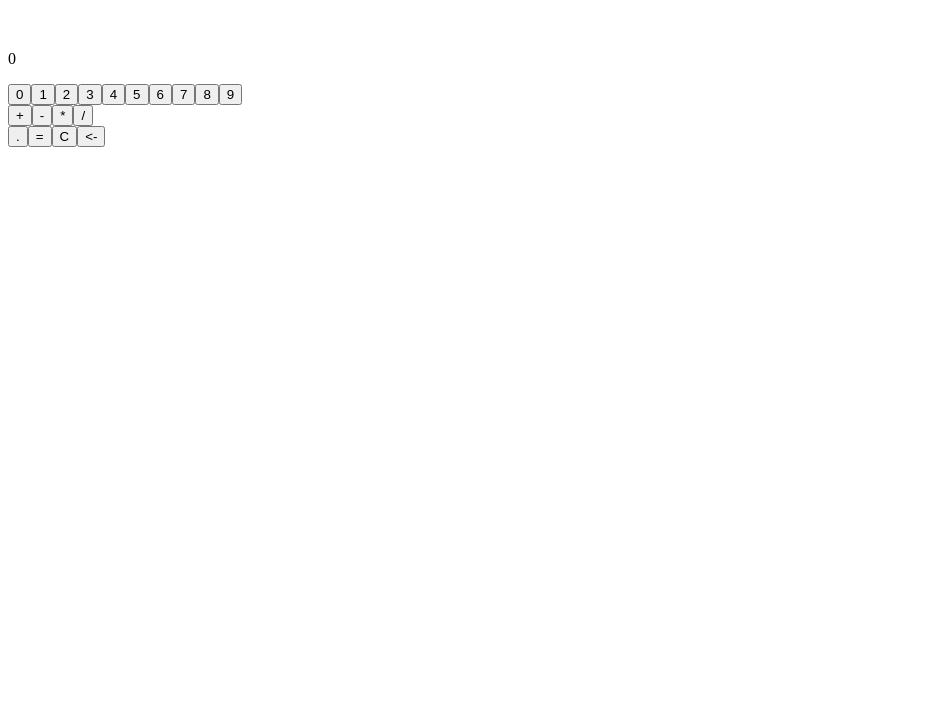
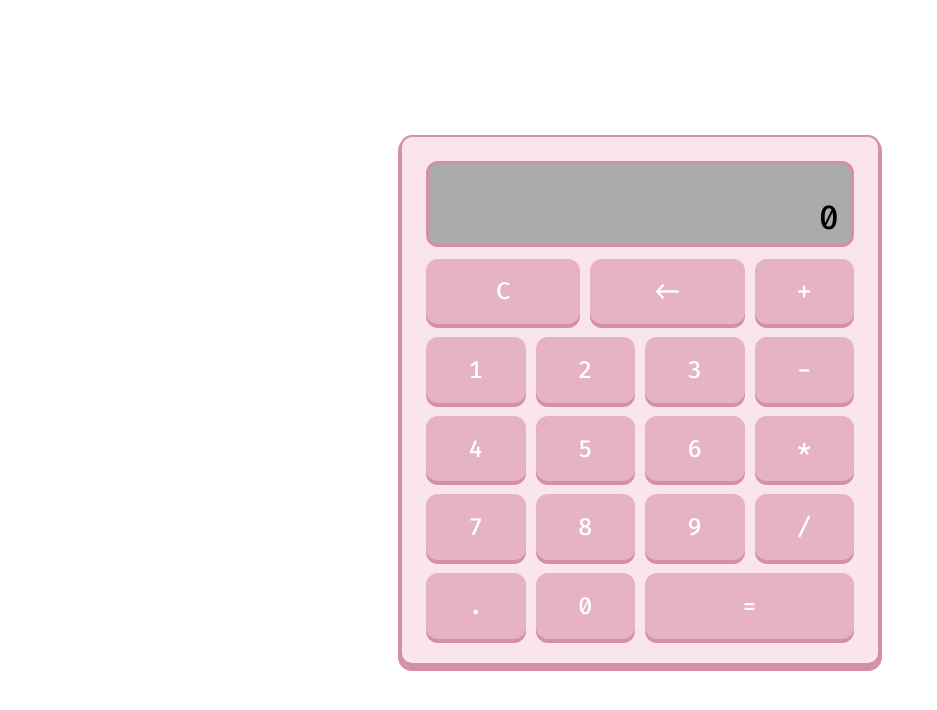
Before and after one commit to g-elena-web/calculator, a React app: page / in a window 1280 px wide. Shown: the whole page, without its empty margins (0-937 px from the left). Built offline with nearby package versions, Linux system fonts and the light colour scheme.

Commit message:
Add styling

```diff
--- /dev/null
+++ b/public/index.css
@@ -0,0 +1,24 @@
+:root {
+    --grey: #ABABAB;
+    --lightpink: #F9E5EB;
+    --pink: #E5B3C1;
+    --darkpink: #D590A3;
+}
+
+* {
+  box-sizing: border-box;
+}
+
+body {
+  width: 100%;
+  margin: 0;
+  padding: 0;
+}
+
+#root {
+  width: 100vw;
+  height: 100vh;
+  display: flex;
+  justify-content: center;
+  align-items: center;
+}
--- a/public/index.html
+++ b/public/index.html
@@ -4,6 +4,7 @@
     <meta charset="utf-8" />
     <meta name="viewport" content="width=device-width, initial-scale=1" />
     <meta name="description" content="Calculator" />
+    <link rel="stylesheet" type="text/css" href="./index.css" />
     <title>Calculator</title>
   </head>
   <body>
--- a/src/components/app/app.css
+++ b/src/components/app/app.css
@@ -0,0 +1,47 @@
+@import url('https://fonts.googleapis.com/css2?family=Fira+Code:wght@500&display=swap');
+
+.app {
+    width: min(90%, 20em);
+    font-size: 24px;
+    line-height: 1.5;
+    font-family: 'Fira Code', monospace;
+    -webkit-user-select: none;
+    -ms-user-select: none;
+    user-select: none;
+    background-color: var(--lightpink);
+    padding: 1em;
+    border-radius: 0.5em;
+    border: 2px solid var(--darkpink);
+    box-shadow: 0 4px 0px 2px var(--darkpink);
+}
+
+.keypad {
+    display: grid;
+    grid-template-columns: repeat(8, 1fr);
+    grid-template-rows: repeat(5, 1fr);
+    gap: 13px 10px;
+    grid-template-areas:
+        'clear-all clear-all clear-all delete-last delete-last delete-last add add'
+        'one one two two three three subtract subtract'
+        'four four five five six six multiply multiply'
+        'seven seven eight eight nine nine divide divide'
+        'decimal decimal zero zero equals equals equals equals';
+}
+
+button {
+    font-size: inherit;
+    font-family: inherit;
+    padding: 0.7em 1.1em;
+    background-color: var(--pink);
+    color: white;
+    border: none;
+    outline: none;
+    border-radius: 0.5em;
+    box-shadow: 0 4px var(--darkpink);
+  }
+
+button:hover {
+    background-color: var(--lightpink);
+    box-shadow: 0 4px var(--darkpink), 0 0 13px 10px var(--pink) inset;
+    color: var(--darkpink);
+}
--- a/src/components/app/app.js
+++ b/src/components/app/app.js
@@ -295,6 +295,7 @@ export default class App extends Component {
 
     componentDidMount() {
         $(document).keydown(this.pressKey);
+        Array.from(document.getElementsByTagName("button")).forEach(el => $(el).css("grid-area", $(el).attr("class")));
     }
 
     render() {
--- a/src/components/decimal/decimal.js
+++ b/src/components/decimal/decimal.js
@@ -5,7 +5,7 @@ import './decimal.css';
 export default class Decimal extends Component {
     render() {
         return (
-            <button className="decimal" value="." onClick={this.props.onPress}>.</button>
+            <button className="decimal" style={{gridArea: "decimal"}} value="." onClick={this.props.onPress}>.</button>
         )
     }
 }
--- a/src/components/numbers/numbers.js
+++ b/src/components/numbers/numbers.js
@@ -13,12 +13,12 @@ export default class Numbers extends Component {
 
     render() {
         const numButtons = numbers.map((num, i) =>
-                <button id={num} value={i} key={num} onClick={this.pressNumber}>{i}</button>
+                <button className={num} value={i} key={num} onClick={this.pressNumber}>{i}</button>
             );
         return (
-            <div className="numbers">
+            <>
                 {numButtons}
-            </div>
+            </>
         )
     }
 }
--- a/src/components/operators/operators.js
+++ b/src/components/operators/operators.js
@@ -14,13 +14,13 @@ export default class Operators extends Component {
     render() {
 
           const opButtons = operators.map(({char, name}) =>
-                <button id={name} value={char} key={name} onClick={this.pressOperator}>{char}</button>
+                <button className={name} value={char} key={name} onClick={this.pressOperator}>{char}</button>
             );
 
         return (
-            <div className="operators">
+            <>
                 {opButtons}
-            </div>
+            </>
         )
     }
 }
--- a/src/components/screen/screen.css
+++ b/src/components/screen/screen.css
@@ -0,0 +1,24 @@
+.screen {
+    max-width: 100%;
+    background-color: var(--grey);
+    margin-bottom: 0.5em;
+    padding: 0 0.5em;
+    border-radius: 0.5em;
+    border: 3px solid var(--darkpink);
+    overflow: auto;
+    overflow-wrap: break-word;
+}
+
+.screen p {
+    margin: 0;
+}
+
+.expression {
+    text-align: right;
+    font-size: 0.8em;
+}
+
+.display {
+    text-align: right;
+    font-size: 1.4em;
+}
```
